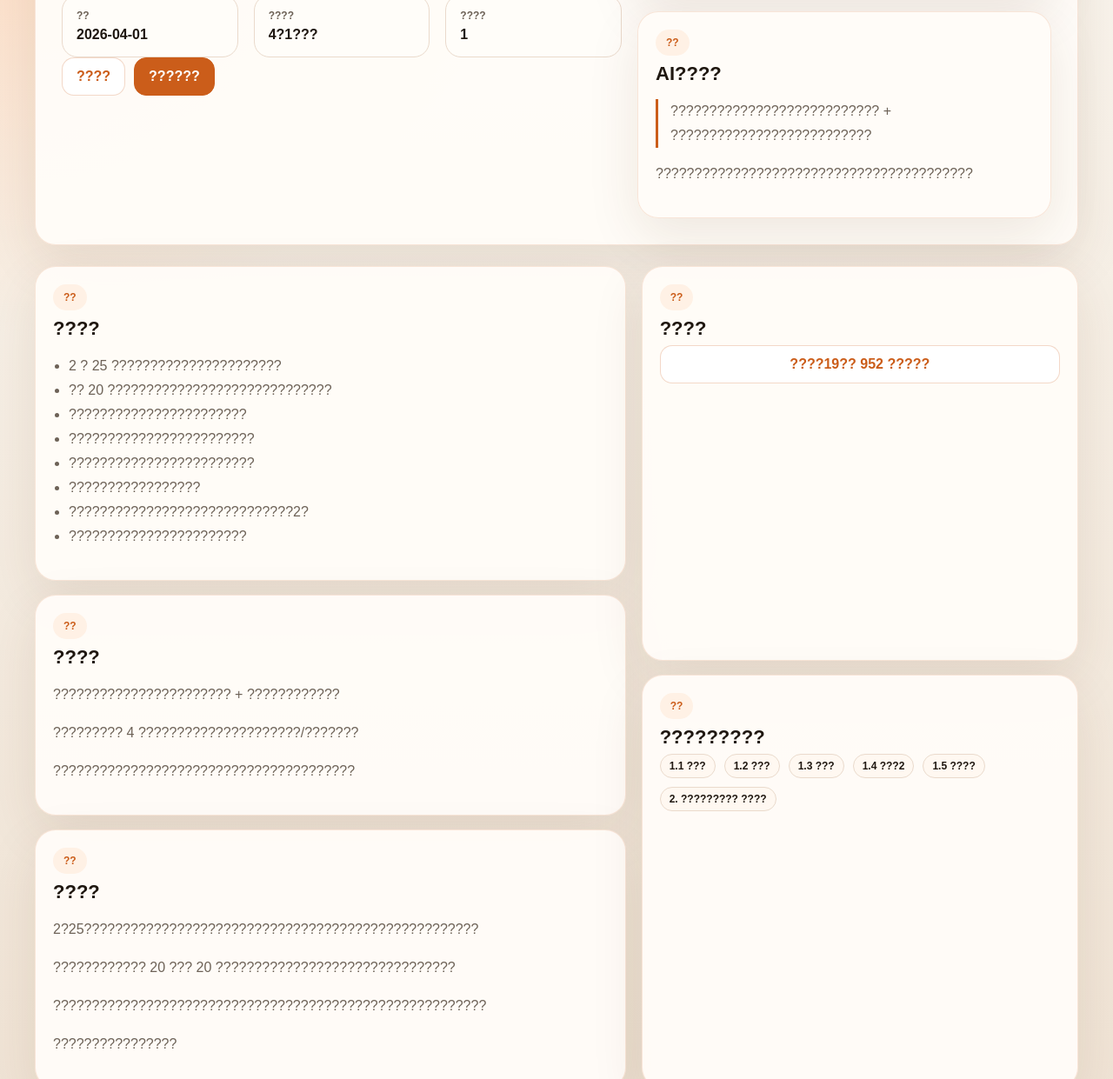
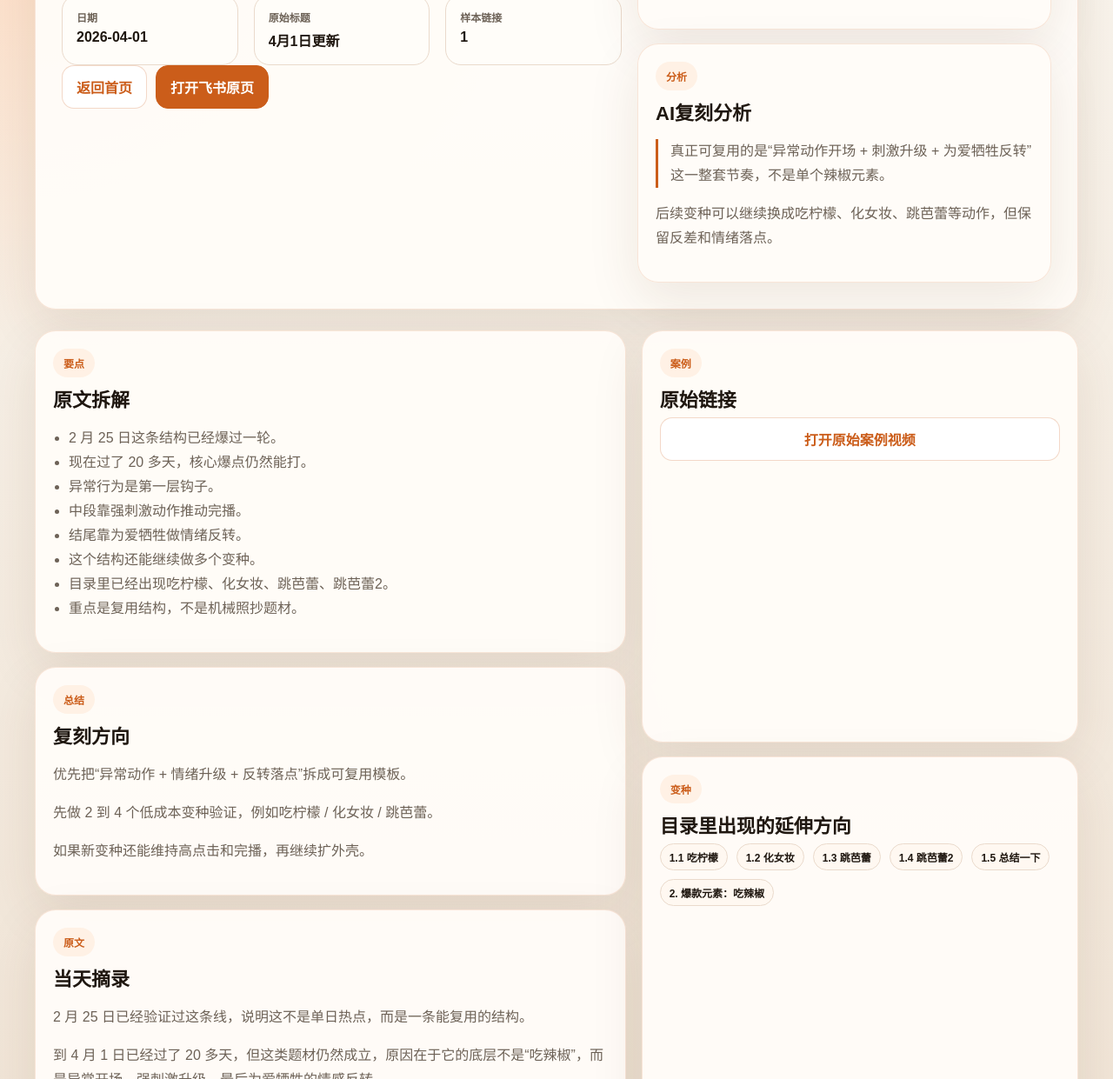
Before and after one commit to 445022889/aishorts-daily-update, a plain HTML site: page updates/2026-04-01.html in a window 1280 px wide. Shown: the part 228-1469 px from the top of the page at 87% size. Drawn offline with Linux system fonts and the light colour scheme.

Commit message:
Fix encoding for 2026-04-01 update

```diff
--- a/updates/2026-04-01.html
+++ b/updates/2026-04-01.html
@@ -3,73 +3,72 @@
 <head>
   <meta charset="utf-8">
   <meta name="viewport" content="width=device-width, initial-scale=1">
-  <title>2026-04-01 | AI????</title>
+  <title>2026-04-01 | AI复刻日志</title>
   <link rel="stylesheet" href="../styles.css">
 </head>
 <body><main class="shell">
 <section class="hero hero-grid">
   <div>
     <span class="badge">Daily Detail</span>
-    <h1>?????????</h1>
-    <p>??????????????????????? + ?????????????</p>
+    <h1>剧本：吃辣椒的变种</h1>
+    <p>爆款过了 20 多天仍有复用空间，核心是异常钩子 + 为爱牺牲反转。</p>
     <div class="stats">
-      <div class="stat"><strong>??</strong><span>2026-04-01</span></div>
-      <div class="stat"><strong>????</strong><span>4?1???</span></div>
-      <div class="stat"><strong>????</strong><span>1</span></div>
+      <div class="stat"><strong>日期</strong><span>2026-04-01</span></div>
+      <div class="stat"><strong>原始标题</strong><span>4月1日更新</span></div>
+      <div class="stat"><strong>样本链接</strong><span>1</span></div>
     </div>
     <div class="button-row">
-      <a class="button" href="../index.html">????</a>
-      <a class="button primary" href="https://ncnh6gsxauqu.feishu.cn/wiki/Ym1Lwzel8ibRyhkbhR2c73Tinxe" target="_blank" rel="noreferrer">??????</a>
+      <a class="button" href="../index.html">返回首页</a>
+      <a class="button primary" href="https://ncnh6gsxauqu.feishu.cn/wiki/Ym1Lwzel8ibRyhkbhR2c73Tinxe" target="_blank" rel="noreferrer">打开飞书原页</a>
     </div>
   </div>
   <div class="stack">
-    <article class="panel"><span class="badge">??</span><h3>????</h3><p>??????????? 20 ???????????????????</p></article>
-    <article class="panel"><span class="badge">??</span><h3>AI????</h3><p class="quote">??????????????????????????? + ??????????????????????????</p><p>?????????????????????????????????????????</p></article>
+    <article class="panel"><span class="badge">总结</span><h3>当天重点</h3><p>吃辣椒这条线在过了 20 多天后仍可复用，说明结构强于题材表面。</p></article>
+    <article class="panel"><span class="badge">分析</span><h3>AI复刻分析</h3><p class="quote">真正可复用的是“异常动作开场 + 刺激升级 + 为爱牺牲反转”这一整套节奏，不是单个辣椒元素。</p><p>后续变种可以继续换成吃柠檬、化女妆、跳芭蕾等动作，但保留反差和情绪落点。</p></article>
   </div>
 </section>
 <section class="detail-grid">
   <div class="stack">
-    <article class="panel"><span class="badge">??</span><h3>????</h3>
+    <article class="panel"><span class="badge">要点</span><h3>原文拆解</h3>
       <ul class="points">
-        <li>2 ? 25 ??????????????????????</li>
-        <li>?? 20 ?????????????????????????????</li>
-        <li>???????????????????????</li>
-        <li>????????????????????????</li>
-        <li>????????????????????????</li>
-        <li>?????????????????</li>
-        <li>?????????????????????????????2?</li>
-        <li>???????????????????????</li>
+        <li>2 月 25 日这条结构已经爆过一轮。</li>
+        <li>现在过了 20 多天，核心爆点仍然能打。</li>
+        <li>异常行为是第一层钩子。</li>
+        <li>中段靠强刺激动作推动完播。</li>
+        <li>结尾靠为爱牺牲做情绪反转。</li>
+        <li>这个结构还能继续做多个变种。</li>
+        <li>目录里已经出现吃柠檬、化女妆、跳芭蕾、跳芭蕾2。</li>
+        <li>重点是复用结构，不是机械照抄题材。</li>
       </ul>
     </article>
-    <article class="panel"><span class="badge">??</span><h3>????</h3>
-      <p>??????????????????????? + ????????????</p>
-      <p>????????? 4 ?????????????????????/???????</p>
-      <p>???????????????????????????????????????</p>
+    <article class="panel"><span class="badge">总结</span><h3>复刻方向</h3>
+      <p>优先把“异常动作 + 情绪升级 + 反转落点”拆成可复用模板。</p>
+      <p>先做 2 到 4 个低成本变种验证，例如吃柠檬 / 化女妆 / 跳芭蕾。</p>
+      <p>如果新变种还能维持高点击和完播，再继续扩外壳。</p>
     </article>
-    <article class="panel"><span class="badge">??</span><h3>????</h3>
-      <p>2?25???????????????????????????????????????????????????</p>
-      <p>???????????? 20 ??? 20 ???????????????????????????????</p>
-      <p>????????????????????????????????????????????????????????</p>
-      <p>????????????????</p>
+    <article class="panel"><span class="badge">原文</span><h3>当天摘录</h3>
+      <p>2 月 25 日已经验证过这条线，说明这不是单日热点，而是一条能复用的结构。</p>
+      <p>到 4 月 1 日已经过了 20 多天，但这类题材仍然成立，原因在于它的底层不是“吃辣椒”，而是异常开场、强刺激升级、最后为爱牺牲的情感反转。</p>
+      <p>因此可以继续把它扩成吃柠檬、化女妆、跳芭蕾、跳芭蕾2 等变种，只要节奏和情绪钩子还在，就还有继续测试的价值。</p>
     </article>
   </div>
   <aside class="stack">
-    <article class="panel"><span class="badge">??</span><h3>????</h3>
+    <article class="panel"><span class="badge">案例</span><h3>原始链接</h3>
       <div class="video-link-list">
-        <a class="source-link" href="https://www.youtube.com/shorts/3x7LilYhhtY" target="_blank" rel="noreferrer">????19?? 952 ?????</a>
+        <a class="source-link" href="https://www.youtube.com/shorts/3x7LilYhhtY" target="_blank" rel="noreferrer">打开原始案例视频</a>
       </div>
     </article>
-    <article class="panel"><span class="badge">??</span><h3>?????????</h3>
+    <article class="panel"><span class="badge">变种</span><h3>目录里出现的延伸方向</h3>
       <div class="date-nav">
-        <span class="chip">1.1 ???</span>
-        <span class="chip">1.2 ???</span>
-        <span class="chip">1.3 ???</span>
-        <span class="chip">1.4 ???2</span>
-        <span class="chip">1.5 ????</span>
-        <span class="chip">2. ????????? ????</span>
+        <span class="chip">1.1 吃柠檬</span>
+        <span class="chip">1.2 化女妆</span>
+        <span class="chip">1.3 跳芭蕾</span>
+        <span class="chip">1.4 跳芭蕾2</span>
+        <span class="chip">1.5 总结一下</span>
+        <span class="chip">2. 爆款元素：吃辣椒</span>
       </div>
     </article>
   </aside>
 </section>
-<div class="footer">?????? 2026-04-02</div>
+<div class="footer">页面生成时间 2026-04-02</div>
 </main></body></html>
```
Also changed, not shown: index.html (+13 -2 lines), updates/2026-03-26.html (+1 -1 lines), 1 other file.
